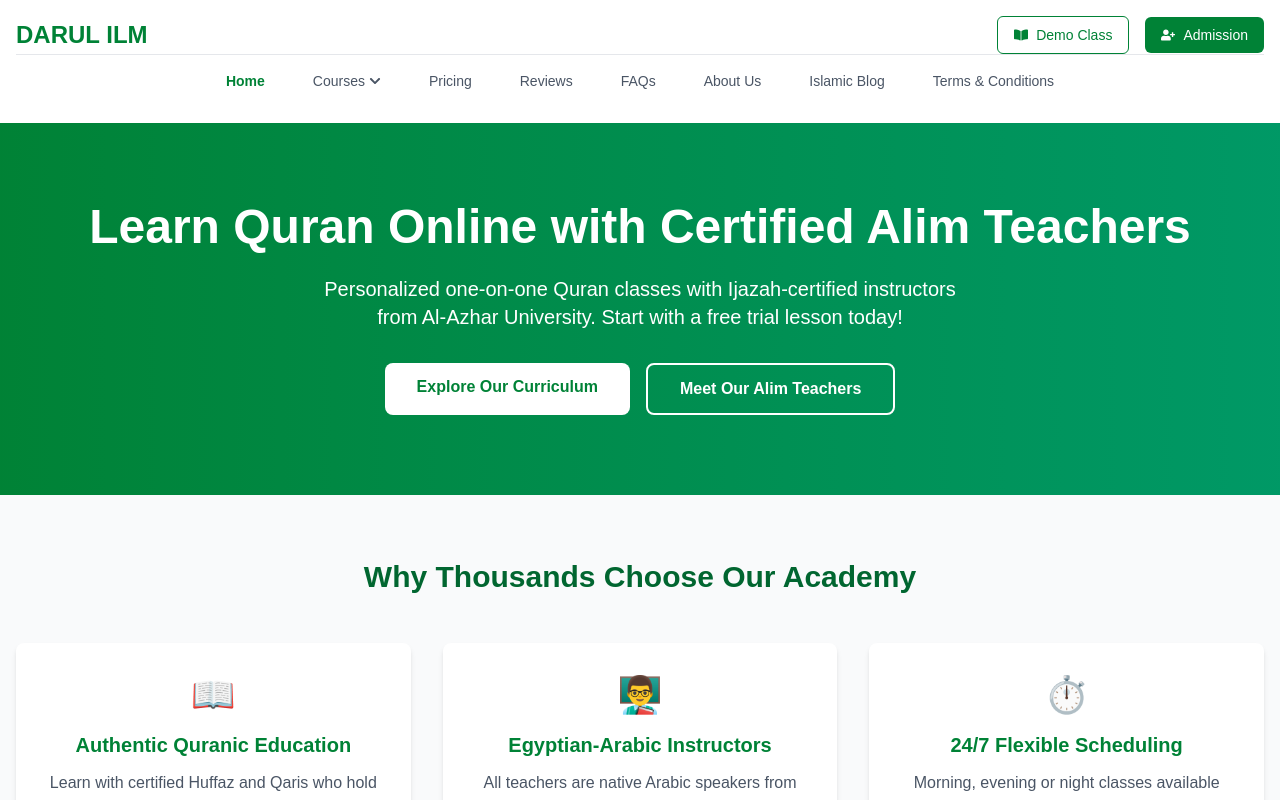
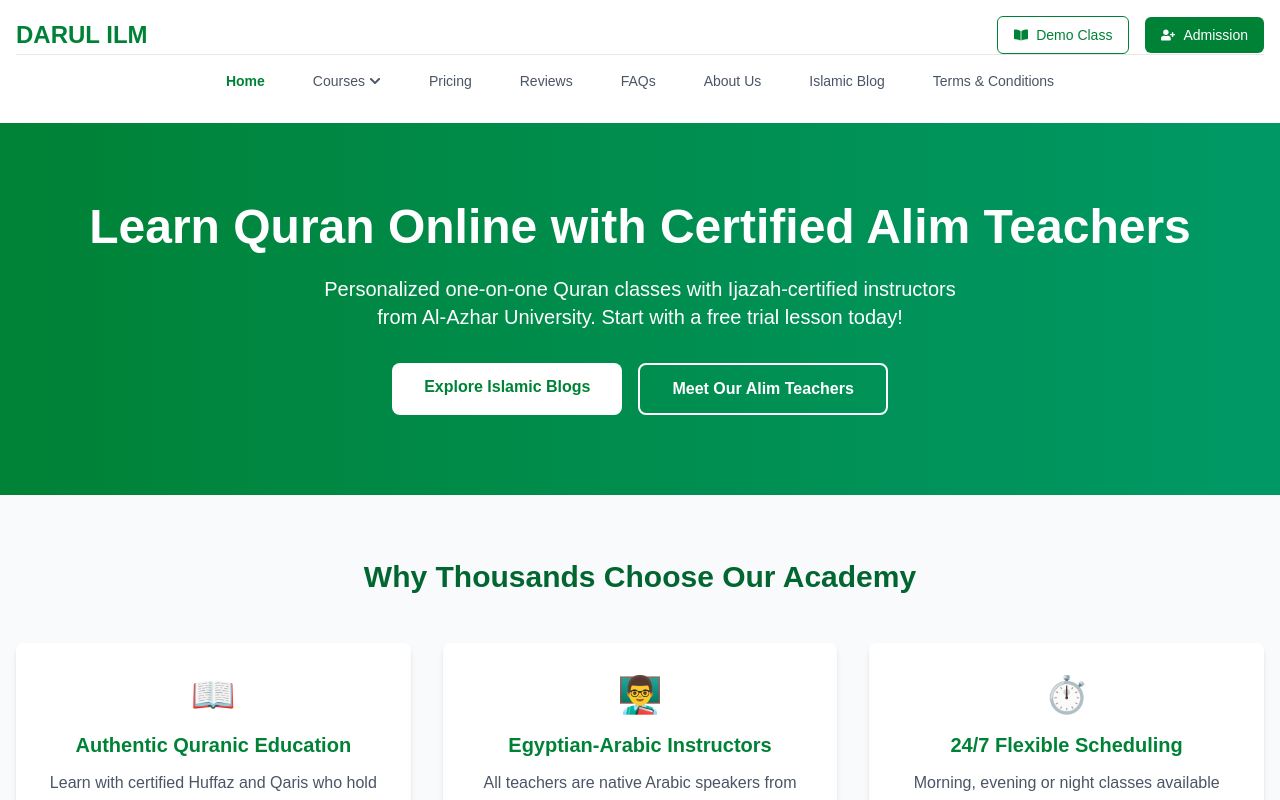
Before and after one commit to furqan1214/quran_website, a Next.js app: page / in a window 1280 px wide. Shown: the top 800 px of the page. Built offline with nearby package versions, Linux system fonts and the light colour scheme.

Commit message:
Update page.tsx

```diff
--- a/app/page.tsx
+++ b/app/page.tsx
@@ -14,10 +14,10 @@ export default function Home() {
           </p>
           <div className="flex flex-col sm:flex-row justify-center gap-4">
             <Link
-              href="/courses"
+              href="/blog"
               className="bg-white text-green-700 px-8 py-3 rounded-lg font-semibold hover:bg-gray-100 transition duration-300"
             >
-              Explore Our Curriculum
+              Explore Islamic Blogs
             </Link>
             <Link
               href="/teachers"
```
